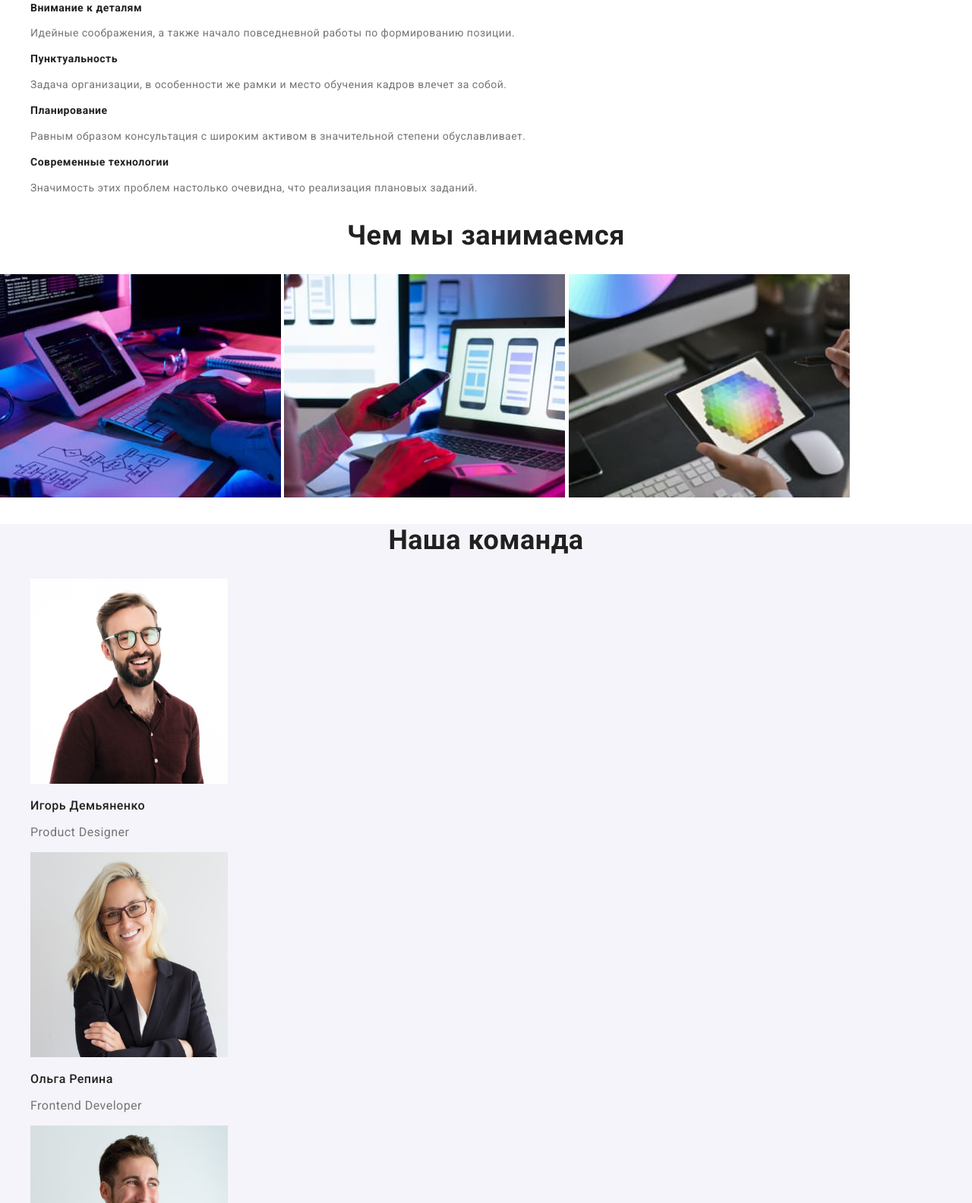
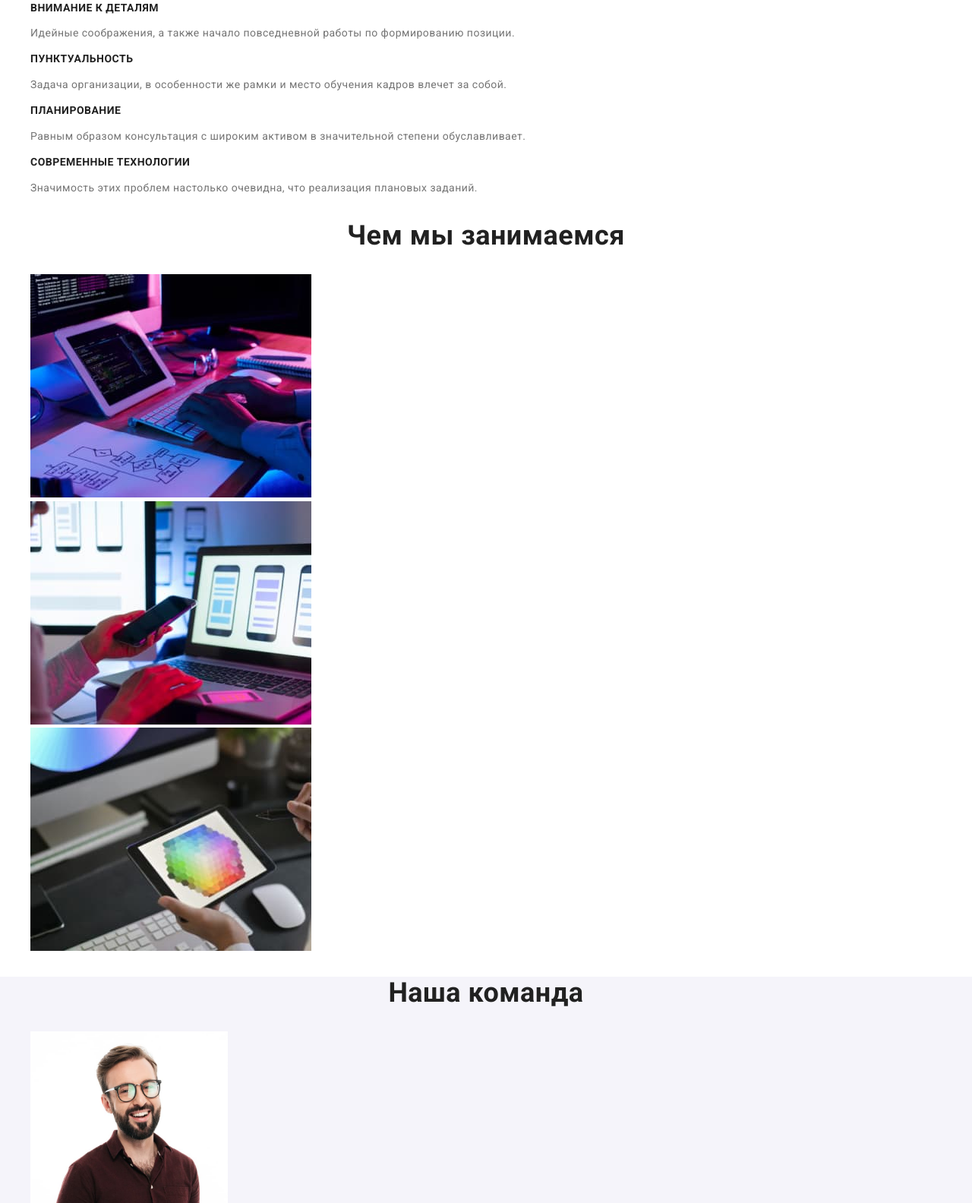
Before and after one commit to Tetiana-Horban/goit-markup-hw-02, a plain HTML site: page index.html in a window 1280 px wide. Shown: the part 379-1963 px from the top of the page at 76% size. Drawn offline with nearby package versions, Linux system fonts and the light colour scheme.

Commit message:
измененния после проверки

```diff
--- a/css/styles.css
+++ b/css/styles.css
@@ -15,6 +15,7 @@ body {
   color: var(--primary-text-color);
   font-family: Roboto, sans-serif;
   letter-spacing: 0.03em;
+  font-size: 16px;
 }
 /*Шапка*/
 /*Логотип*/
@@ -71,6 +72,7 @@ body {
   line-height: 1.36;
   text-align: center;
   letter-spacing: 0.06em;
+  text-transform: uppercase;
 }
 .button-hero {
   font-family: inherit;
@@ -90,6 +92,7 @@ body {
   font-weight: 700;
   font-size: 14px;
   line-height: 1.14;
+  text-transform: uppercase;
 }
 .text {
   font-size: 14px;
@@ -135,7 +138,7 @@ body {
 .button-portfolio {
   background: #f5f4fa;
   color: var(--title-color);
-  font-family: Roboto;
+  font-family: inherit;
   font-weight: 500;
   font-size: 16px;
   line-height: 1.6;
--- a/index.html
+++ b/index.html
@@ -74,24 +74,32 @@
       <!--Чем мы занимаемся-->
       <section>
         <h2 class="section">Чем мы занимаемся</h2>
+        <ul class="list">
+          <li>
             <img
               src="./images/studio/what-are-we-doing-2.jpg"
               alt="работа за компьютером"
               width="370"
               height="294"
             />
+          </li>
+          <li>
             <img
               src="./images/studio/what-are-we-doing.jpg"
               alt="работа за компьютером"
               width="370"
               height="294"
             />
+          </li>
+          <li>
             <img
               src="./images/studio/what-are-we-doing-3.jpg"
               alt="работа за планшетом"
               width="370"
               height="294"
             />
+          </li>
+        </ul>
       </section>
       <!--Наша команда-->
       <section class="section-team">
```
Lines whose indentation alone changed are shown as unchanged.
